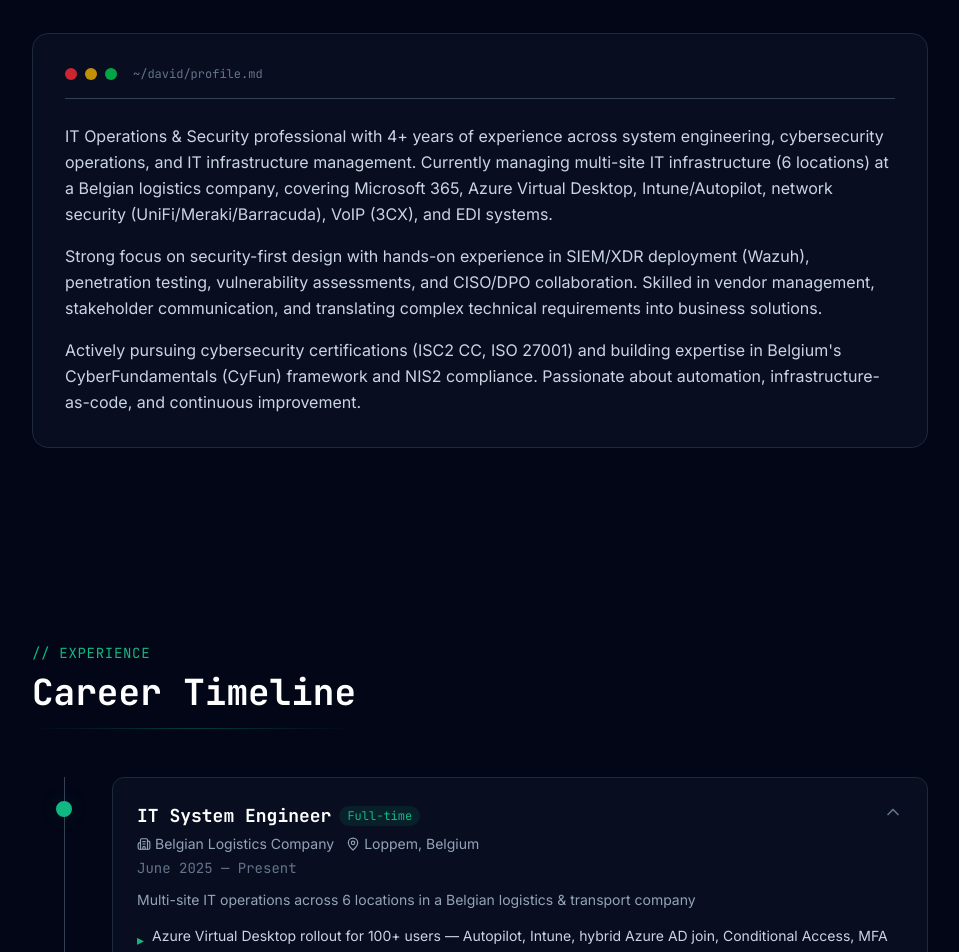
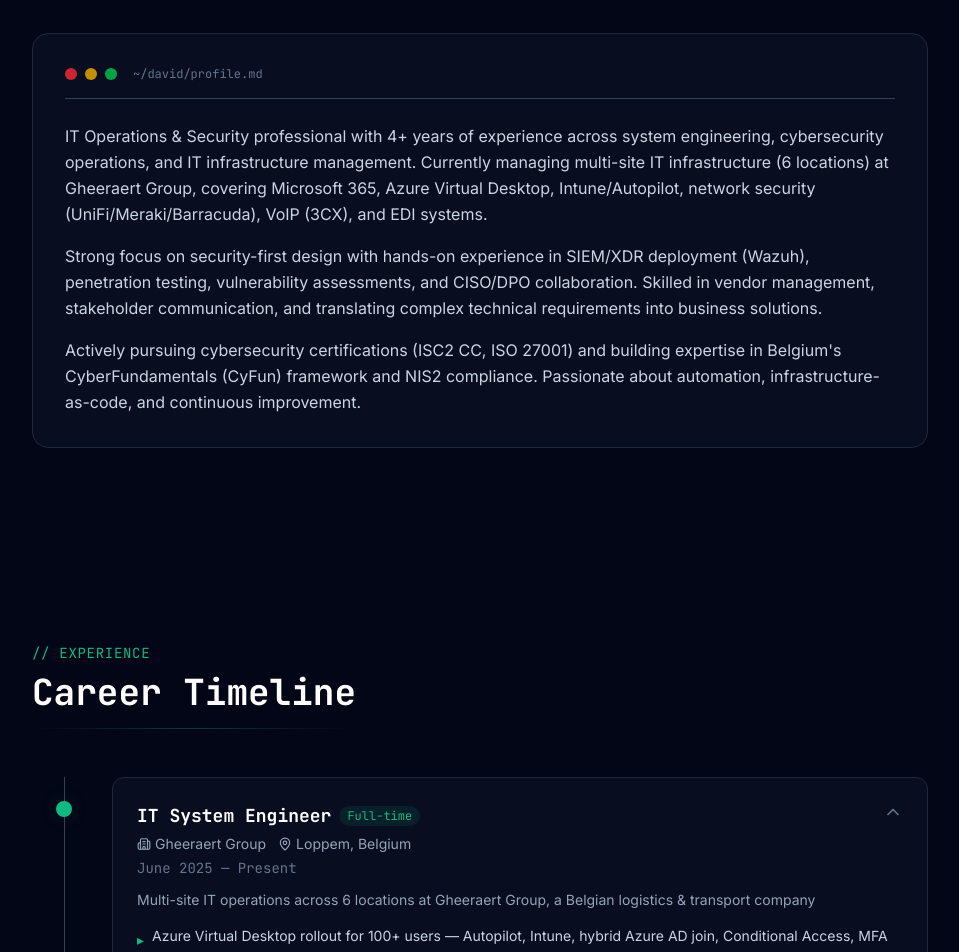
Before and after one commit to Yasuke2000/david-delporte-cv, a Next.js app: page / in a window 1280 px wide. Shown: the part 1000-1952 px from the top of the page, without its empty margins (160-1119 px from the left). Built offline with nearby package versions, Linux system fonts and the light colour scheme.

Commit message:
Restore employer name in CV

```diff
--- a/data/resume.ts
+++ b/data/resume.ts
@@ -10,7 +10,7 @@
   homelab: 'https://homelab.daviddelporte.com',
 }
 
-export const profile = `IT Operations & Security professional with 4+ years of experience across system engineering, cybersecurity operations, and IT infrastructure management. Currently managing multi-site IT infrastructure (6 locations) at a Belgian logistics company, covering Microsoft 365, Azure Virtual Desktop, Intune/Autopilot, network security (UniFi/Meraki/Barracuda), VoIP (3CX), and EDI systems.
+export const profile = `IT Operations & Security professional with 4+ years of experience across system engineering, cybersecurity operations, and IT infrastructure management. Currently managing multi-site IT infrastructure (6 locations) at Gheeraert Group, covering Microsoft 365, Azure Virtual Desktop, Intune/Autopilot, network security (UniFi/Meraki/Barracuda), VoIP (3CX), and EDI systems.
 
 Strong focus on security-first design with hands-on experience in SIEM/XDR deployment (Wazuh), penetration testing, vulnerability assessments, and CISO/DPO collaboration. Skilled in vendor management, stakeholder communication, and translating complex technical requirements into business solutions.
 
@@ -28,12 +28,12 @@
 
 export const experience: Experience[] = [
   {
-    company: 'Belgian Logistics Company',
+    company: 'Gheeraert Group',
     location: 'Loppem, Belgium',
     role: 'IT System Engineer',
     type: 'Full-time',
     period: 'June 2025 — Present',
-    description: 'Multi-site IT operations across 6 locations in a Belgian logistics & transport company',
+    description: 'Multi-site IT operations across 6 locations at Gheeraert Group, a Belgian logistics & transport company',
     highlights: [
       'Azure Virtual Desktop rollout for 100+ users — Autopilot, Intune, hybrid Azure AD join, Conditional Access, MFA',
       'Microsoft 365 multi-tenant management (4 entities), Business Central GDAP, licensing & shared mailboxes',
```
